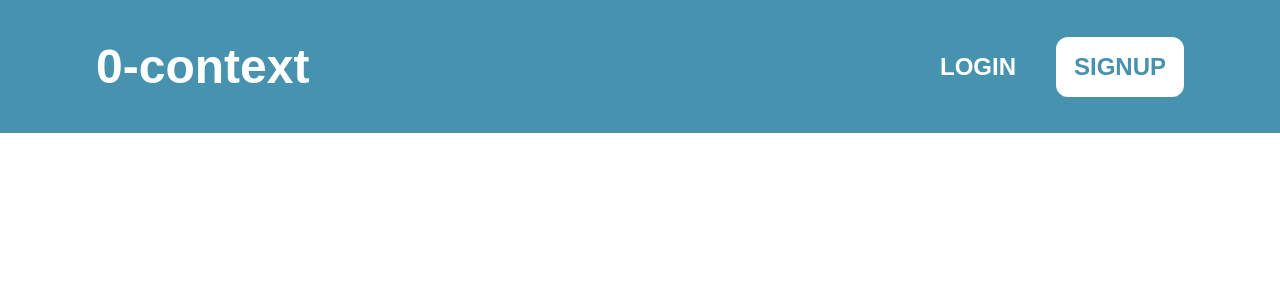
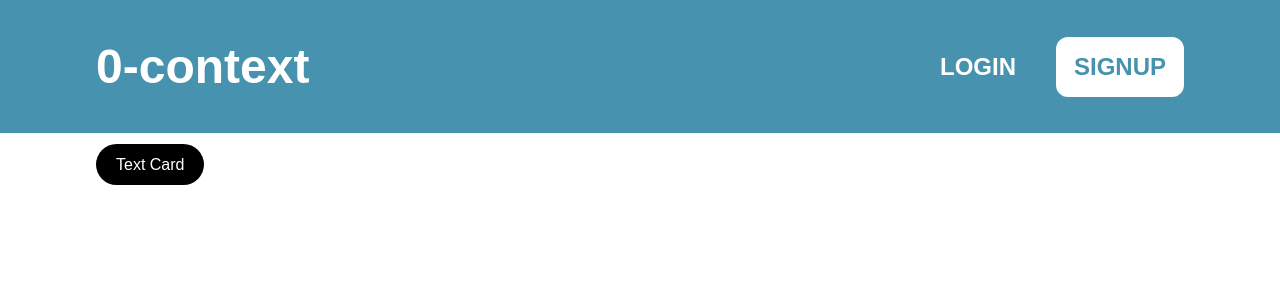
Before and after one commit to Gauravtripathii/zero-context, a Next.js app: page / in a window 1280 px wide. Shown: the top 300 px of the page. Built offline with nearby package versions, Linux system fonts and the light colour scheme; a web font is replaced by a local one.

Commit message:
Main section (the component and 'TextCard' component) init

```diff
--- /dev/null
+++ b/app/components/Main.tsx
@@ -0,0 +1,11 @@
+import TextCard from "./TextCard";
+
+const Main = () => {
+  return (
+    <div className="h-5/6 px-5 sm:px-10 lg:px-14 xl:px-24 py-5">
+      <TextCard />
+    </div>
+  );
+};
+
+export default Main;
--- /dev/null
+++ b/app/components/TextCard.tsx
@@ -0,0 +1,5 @@
+const TextCard = () => {
+    return <div className="inline text-white bg-black px-5 py-3 rounded-3xl">Text Card</div>
+}
+
+export default TextCard;
--- a/app/page.tsx
+++ b/app/page.tsx
@@ -1,11 +1,11 @@
-// import Logo from "./components/logo";
 import Header from "./components/Header";
+import Main from "./components/Main";
 
 export default function Home() {
   return (
     <main className="w-full h-screen">
-      {/* <Logo custom="text-5xl" /> */}
       <Header />
+      <Main />
     </main>
   );
 }
```
